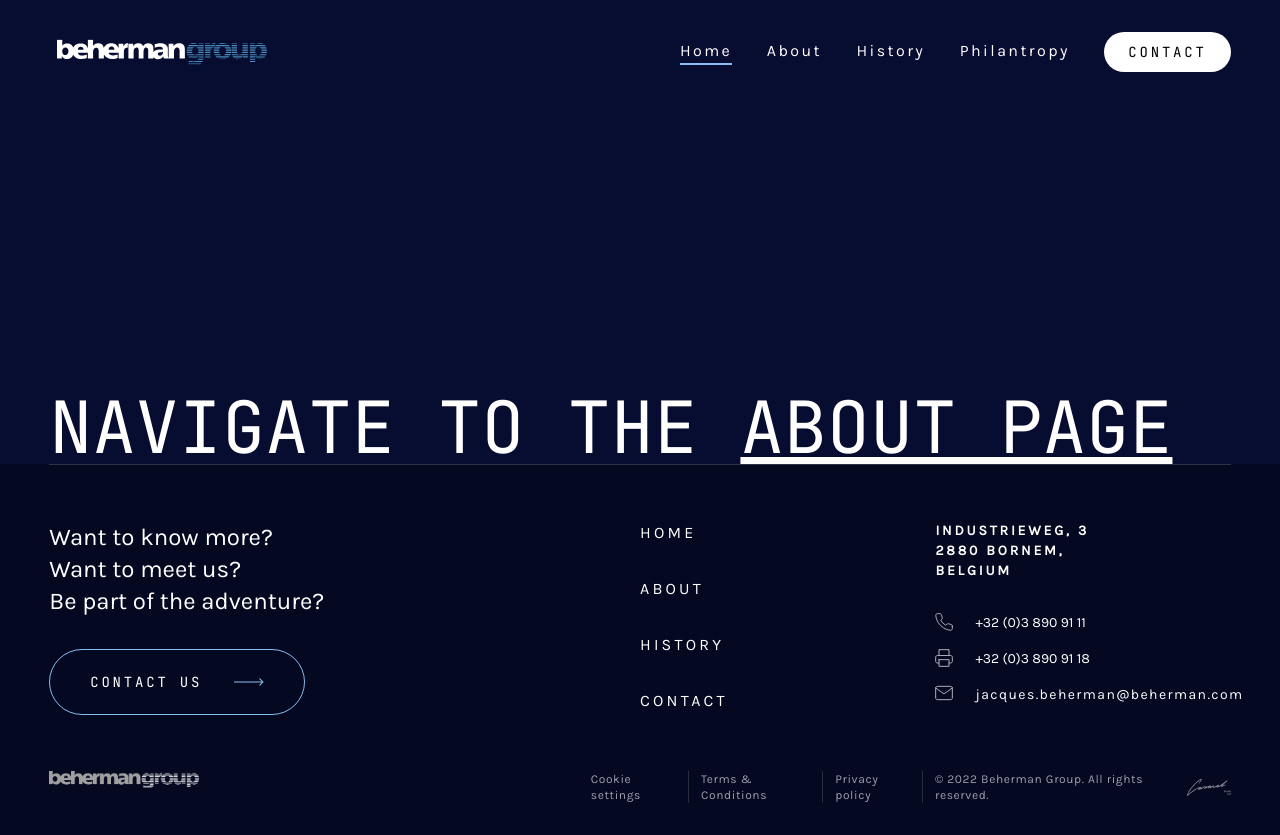
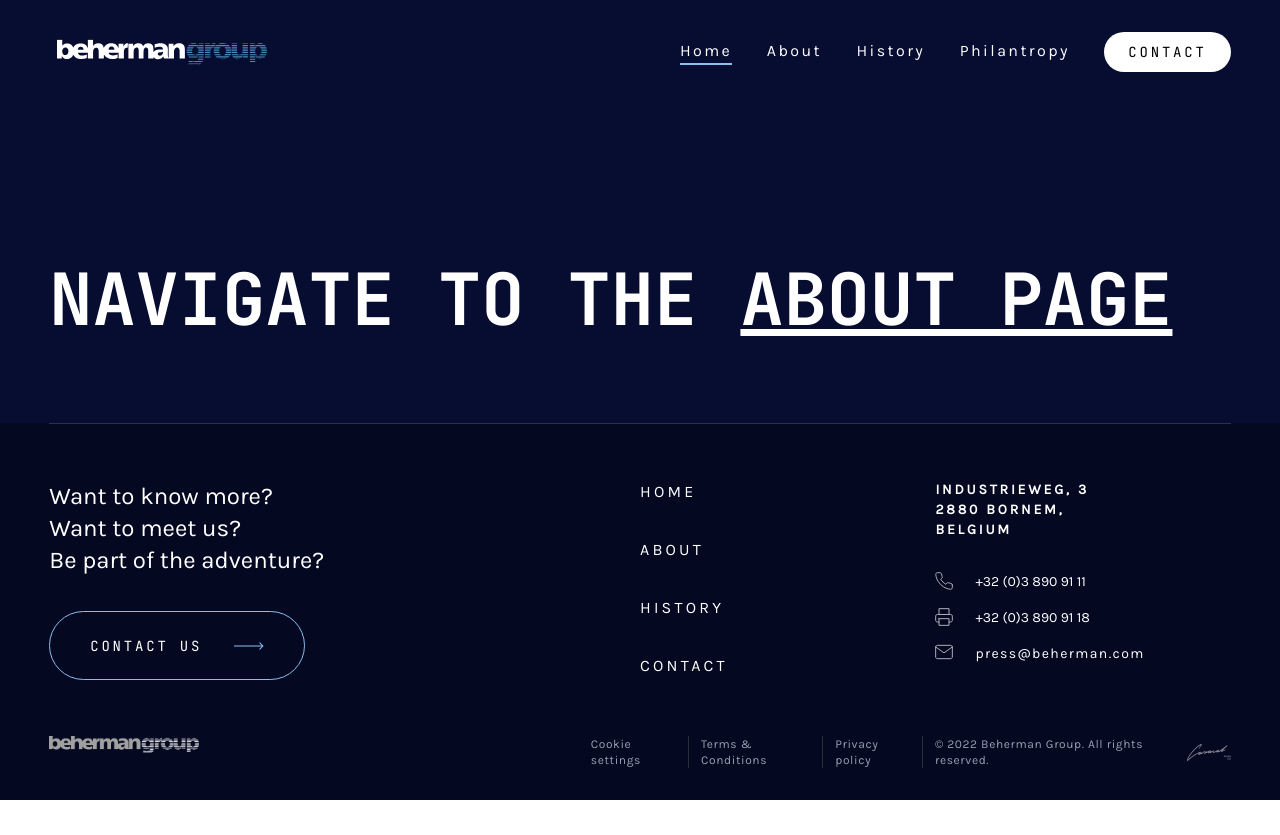
Before and after one commit to Francesdenaro/beherman-group, a Next.js app: page / in a window 1280 px wide. After the commit the page ends 800 px from the top, so only its background shows below. Built offline with nearby package versions, Linux system fonts and the light colour scheme.

Commit message:
- Finishing some details in the footer and in the header - Adjusting some animations to avoid broken mobile design

```diff
--- a/src/comps/Footer.tsx
+++ b/src/comps/Footer.tsx
@@ -27,18 +27,30 @@
 				</Col>
 				<Col className="mb-14 hidden lg:row-start-2 lg:grid" colStart={[null, null, null, 14]} colEnd={[null, null, null, 16]}>
 					<nav>
-						<ul className="flex flex-col gap-8 uppercase tracking-2xl text-white">
-							<li className="">
-								<Link href={'#'}>Home</Link>
+						<ul className="flex flex-col items-start gap-8 uppercase tracking-2xl text-white">
+							<li>
+								<Link className="group" href={'/'}>
+									Home
+									<span className={`block h-0.5 max-w-0 bg-white transition-all duration-500 group-hover:max-w-full`}></span>
+								</Link>
 							</li>
-							<li className="">
-								<Link href={'#'}>About</Link>
+							<li>
+								<Link className="group" href={'/about'}>
+									About
+									<span className={`block h-0.5 max-w-0 bg-white transition-all duration-500 group-hover:max-w-full`}></span>
+								</Link>
 							</li>
-							<li className="">
-								<Link href={'#'}>History</Link>
+							<li>
+								<Link className="group" href={'#'}>
+									History
+									<span className={`block h-0.5 max-w-0 bg-white transition-all duration-500 group-hover:max-w-full`}></span>
+								</Link>
 							</li>
-							<li className="">
-								<Link href={'#'}>Contact</Link>
+							<li>
+								<Link className="group" href={'#'}>
+									Contact
+									<span className={`block h-0.5 max-w-0 bg-white transition-all duration-500 group-hover:max-w-full`}></span>
+								</Link>
 							</li>
 						</ul>
 					</nav>
@@ -53,14 +65,24 @@
 							BELGIUM
 						</strong>
 						<ul className="flex flex-col gap-4">
-							<li className="flex">
-								<Phone /> <span className="pl-6.5 text-white">+32 (0)3 890 91 11</span>
+							<li>
+								<Link className="flex" href={'tel:+32 (0)3 890 91 11'}>
+									<Phone /> <span className="pl-6.5 text-white">+32 (0)3 890 91 11</span>
+								</Link>
 							</li>
 							<li className="flex">
-								<Fax /> <span className="pl-6.5 text-white">+32 (0)3 890 91 18</span>
+								<Link className="flex" href={'tel:+32 (0)3 890 91 18'}>
+									<Fax /> <span className="pl-6.5 text-white">+32 (0)3 890 91 18</span>
+								</Link>
 							</li>
 							<li className="flex tracking-widest text-white">
-								<Mail /> <span className="pl-6.5 lg:hidden">press@beherman.com</span> <span className="hidden pl-6.5 lg:inline">jacques.beherman@beherman.com</span>
+								<Link className="flex" href={'mailto:press@beherman.com'}>
+									{/*
+										The Figma file had two different email addresses for different viewports.
+										I decided to use only one to keep the href valid.
+									*/}
+									<Mail /> <span className="pl-6.5">press@beherman.com</span>
+								</Link>
 							</li>
 						</ul>
 					</div>
--- a/src/comps/Header.tsx
+++ b/src/comps/Header.tsx
@@ -4,7 +4,7 @@
 
 const Header = ({ pathname }: { pathname: string }) => {
 	return (
-		<header className="bg-years-pattern bg-center bg-no-repeat py-8">
+		<header className="bg-years-pattern bg-center bg-no-repeat pb-8">
 			<Nav pathname={pathname} />
 			<Container>
 				<Col colStart={[2, null, null, 3, null]} colEnd={[23, null, null, 20, null]}>
--- a/src/pages/about.tsx
+++ b/src/pages/about.tsx
@@ -14,7 +14,7 @@
 const Page: NextPage = () => {
 	const { pathname } = useRouter();
 	return (
-		<div className="bg-primary">
+		<div className="bg-primary pt-8">
 			<Head>
 				<title>Beherman Group</title>
 				<link rel="icon" href="/favicon.ico" />
@@ -23,7 +23,7 @@
 			<Header pathname={pathname} />
 
 			<main>
-				<motion.section initial={{ opacity: 0, x: -200 }} whileInView={{ opacity: 1, x: 0 }} transition={{ duration: 0.5 }} viewport={{ once: true }}>
+				<motion.section initial={{ opacity: 0 }} whileInView={{ opacity: 1 }} transition={{ duration: 0.5 }} viewport={{ once: true }}>
 					<Container className="lg:items-start">
 						<Col className="lg:row-start-2" colStart={[1, null, null, 2, null]} colEnd={[27, null, null, 11, null]}>
 							<Image alt="Image of a panoramic view of the office" src="/images/panoramic.jpg" width={554} height={376} />
@@ -57,7 +57,7 @@
 					</Container>
 				</aside>
 
-				<motion.section initial={{ opacity: 0, x: 200 }} whileInView={{ opacity: 1, x: 0 }} transition={{ duration: 0.5 }} viewport={{ once: true }}>
+				<motion.section initial={{ opacity: 0 }} whileInView={{ opacity: 1 }} transition={{ duration: 0.5 }} viewport={{ once: true }}>
 					<Container className="lg:items-start">
 						<Col className="lg:pl-10" colStart={[1, null, null, 15, null]} colEnd={[27, null, null, 26, null]}>
 							<Image alt="Image of a blue truck in a city" src="/images/truck.jpg" width={554} height={376} />
@@ -81,7 +81,6 @@
 						</Col>
 					</Container>
 				</motion.section>
-			</main>
 
 				<motion.section initial={{ opacity: 0 }} whileInView={{ opacity: 1 }} transition={{ duration: 1 }} viewport={{ once: true }} className="pb-14 lg:pb-34">
 					<Container className="lg:items-start">
@@ -103,6 +102,7 @@
 						</Col>
 					</Container>
 				</motion.section>
+			</main>
 
 			<Footer />
 		</div>
--- a/src/pages/index.tsx
+++ b/src/pages/index.tsx
@@ -10,7 +10,7 @@
 const Page: NextPage = () => {
 	const { pathname } = useRouter();
 	return (
-		<div className="flex h-screen flex-col justify-between bg-primary pt-8">
+		<div className="flex min-h-screen flex-col justify-between bg-primary pt-8">
 			<Head>
 				<title>Beherman Group</title>
 				<link rel="icon" href="/favicon.ico" />
@@ -18,7 +18,7 @@
 			<Nav pathname={pathname} />
 			<Container className="mb-auto">
 				<Col>
-					<h1 className="pt-80 font-jetbrains text-7xl uppercase text-white">
+					<h1 className="py-20 font-jetbrains text-xl font-bold uppercase text-white lg:pt-48 lg:text-7xl">
 						Navigate to the{' '}
 						<Link className="underline" href={'/about'}>
 							About page
```
Lines whose indentation alone changed are shown as unchanged.
